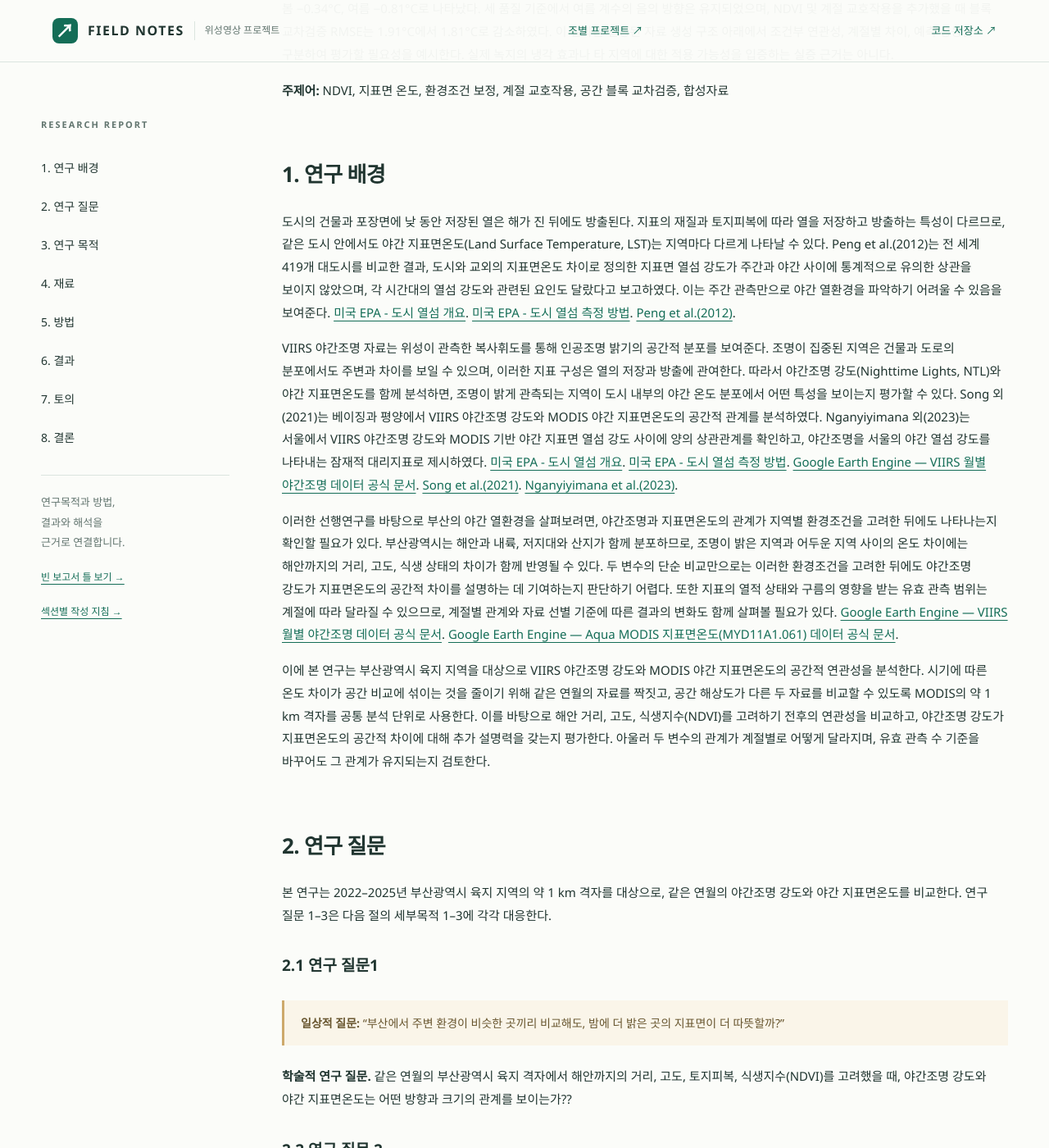
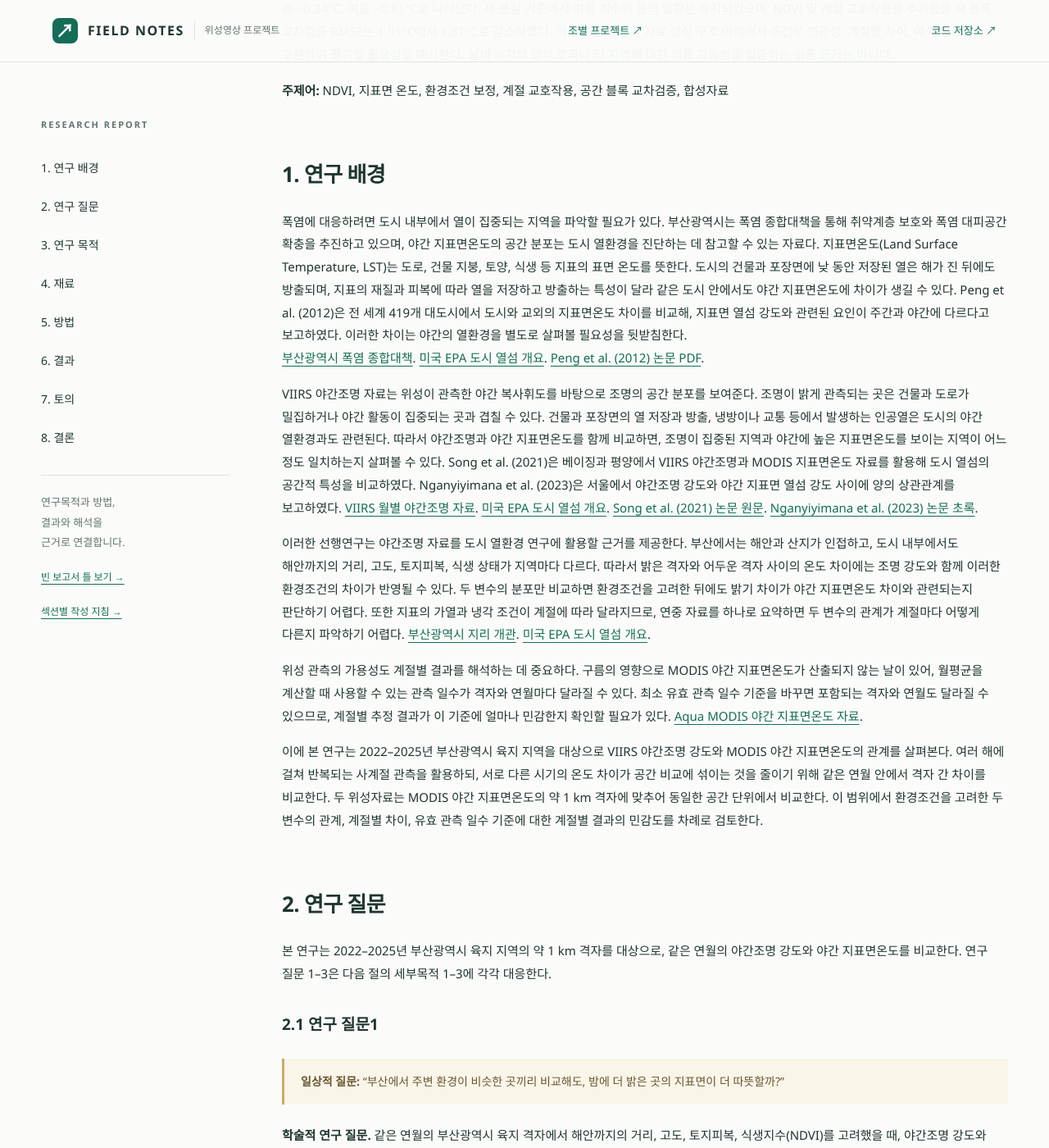
Before and after one commit to sungjun0107/-class2026_02_surveying_team2, a Jekyll site: the page built from docs/index.md, in a window 1280 px wide and 1400 px high, scrolled down 1662 px. Shown: the whole window at 82% size. Built offline with Jekyll 4.4.1, drawn with Linux system fonts in a browser that asks for light colours.

Commit message:
Update index.md

```diff
--- a/docs/index.md
+++ b/docs/index.md
@@ -19,23 +19,25 @@ badge: "측량학 2조 프로젝트"
 
 ## 1. 연구 배경 {#background}
 
- 도시의 건물과 포장면에 낮 동안 저장된 열은 해가 진 뒤에도 방출된다. 지표의 재질과 토지피복에 따라 열을 저장하고 방출하는 특성이 다르므로, 같은 도시 안에서도 야간 지표면온도(Land Surface Temperature, LST)는 지역마다 다르게 나타날 수 있다. Peng et al.(2012)는 전 세계 419개 대도시를 비교한 결과, 도시와 교외의 지표면온도 차이로 정의한 지표면 열섬 강도가 주간과 야간 사이에 통계적으로 유의한 상관을 보이지 않았으며, 각 시간대의 열섬 강도와 관련된 요인도 달랐다고 보고하였다. 이는 주간 관측만으로 야간 열환경을 파악하기 어려울 수 있음을 보여준다. [미국 EPA - 도시 열섬 개요](https://www.epa.gov/heatislands/what-are-heat-islands).
-[미국 EPA - 도시 열섬 측정 방법](https://www.epa.gov/heatislands/measuring-heat-islands).
- [Peng et al.(2012)](https://sites.bu.edu/cliveg/files/2013/11/peng-uhi-est-2012.pdf
-).
+ 폭염에 대응하려면 도시 내부에서 열이 집중되는 지역을 파악할 필요가 있다. 부산광역시는 폭염 종합대책을 통해 취약계층 보호와 폭염 대피공간 확충을 추진하고 있으며, 야간 지표면온도의 공간 분포는 도시 열환경을 진단하는 데 참고할 수 있는 자료다. 지표면온도(Land Surface Temperature, LST)는 도로, 건물 지붕, 토양, 식생 등 지표의 표면 온도를 뜻한다. 도시의 건물과 포장면에 낮 동안 저장된 열은 해가 진 뒤에도 방출되며, 지표의 재질과 피복에 따라 열을 저장하고 방출하는 특성이 달라 같은 도시 안에서도 야간 지표면온도에 차이가 생길 수 있다. Peng et al. (2012)은 전 세계 419개 대도시에서 도시와 교외의 지표면온도 차이를 비교해, 지표면 열섬 강도와 관련된 요인이 주간과 야간에 다르다고 보고하였다. 이러한 차이는 야간의 열환경을 별도로 살펴볼 필요성을 뒷받침한다.
+[부산광역시 폭염 종합대책](https://museum.busan.go.kr/busan/news/1731817).
+[미국 EPA 도시 열섬 개요](https://www.epa.gov/heatislands/what-are-heat-islands).
+[Peng et al. (2012) 논문 PDF](https://sites.bu.edu/cliveg/files/2013/11/peng-uhi-est-2012.pdf).
 
- VIIRS 야간조명 자료는 위성이 관측한 복사휘도를 통해 인공조명 밝기의 공간적 분포를 보여준다. 조명이 집중된 지역은 건물과 도로의 분포에서도 주변과 차이를 보일 수 있으며, 이러한 지표 구성은 열의 저장과 방출에 관여한다. 따라서 야간조명 강도(Nighttime Lights, NTL)와 야간 지표면온도를 함께 분석하면, 조명이 밝게 관측되는 지역이 도시 내부의 야간 온도 분포에서 어떤 특성을 보이는지 평가할 수 있다. Song 외(2021)는 베이징과 평양에서 VIIRS 야간조명 강도와 MODIS 야간 지표면온도의 공간적 관계를 분석하였다. Nganyiyimana 외(2023)는 서울에서 VIIRS 야간조명 강도와 MODIS 기반 야간 지표면 열섬 강도 사이에 양의 상관관계를 확인하고, 야간조명을 서울의 야간 열섬 강도를 나타내는 잠재적 대리지표로 제시하였다.
-[미국 EPA - 도시 열섬 개요](https://www.epa.gov/heatislands/what-are-heat-islands).
-[미국 EPA - 도시 열섬 측정 방법](https://www.epa.gov/heatislands/measuring-heat-islands).
-[Google Earth Engine — VIIRS 월별 야간조명 데이터 공식 문서](https://developers.google.com/earth-engine/datasets/catalog/NOAA_VIIRS_DNB_MONTHLY_V1_VCMCFG?hl=ko).
-[Song et al.(2021)](https://doi.org/10.3390/rs13163180).
-[Nganyiyimana et al.(2023)](https://doi.org/10.3992/jgb.18.2.29).
+ VIIRS 야간조명 자료는 위성이 관측한 야간 복사휘도를 바탕으로 조명의 공간 분포를 보여준다. 조명이 밝게 관측되는 곳은 건물과 도로가 밀집하거나 야간 활동이 집중되는 곳과 겹칠 수 있다. 건물과 포장면의 열 저장과 방출, 냉방이나 교통 등에서 발생하는 인공열은 도시의 야간 열환경과도 관련된다. 따라서 야간조명과 야간 지표면온도를 함께 비교하면, 조명이 집중된 지역과 야간에 높은 지표면온도를 보이는 지역이 어느 정도 일치하는지 살펴볼 수 있다. Song et al. (2021)은 베이징과 평양에서 VIIRS 야간조명과 MODIS 지표면온도 자료를 활용해 도시 열섬의 공간적 특성을 비교하였다. Nganyiyimana et al. (2023)은 서울에서 야간조명 강도와 야간 지표면 열섬 강도 사이에 양의 상관관계를 보고하였다.
+[VIIRS 월별 야간조명 자료](https://developers.google.com/earth-engine/datasets/catalog/NOAA_VIIRS_DNB_MONTHLY_V1_VCMSLCFG).
+[미국 EPA 도시 열섬 개요](https://www.epa.gov/heatislands/what-are-heat-islands).
+[Song et al. (2021) 논문 원문](https://www.mdpi.com/2072-4292/13/16/3180).
+[Nganyiyimana et al. (2023) 논문 초록](https://khu.elsevierpure.com/en/publications/nighttime-light-a-potential-proxy-for-local-nocturnal-urban-heat-/).
 
- 이러한 선행연구를 바탕으로 부산의 야간 열환경을 살펴보려면, 야간조명과 지표면온도의 관계가 지역별 환경조건을 고려한 뒤에도 나타나는지 확인할 필요가 있다. 부산광역시는 해안과 내륙, 저지대와 산지가 함께 분포하므로, 조명이 밝은 지역과 어두운 지역 사이의 온도 차이에는 해안까지의 거리, 고도, 식생 상태의 차이가 함께 반영될 수 있다. 두 변수의 단순 비교만으로는 이러한 환경조건을 고려한 뒤에도 야간조명 강도가 지표면온도의 공간적 차이를 설명하는 데 기여하는지 판단하기 어렵다. 또한 지표의 열적 상태와 구름의 영향을 받는 유효 관측 범위는 계절에 따라 달라질 수 있으므로, 계절별 관계와 자료 선별 기준에 따른 결과의 변화도 함께 살펴볼 필요가 있다.
-[Google Earth Engine — VIIRS 월별 야간조명 데이터 공식 문서](https://developers.google.com/earth-engine/datasets/catalog/NOAA_VIIRS_DNB_MONTHLY_V1_VCMCFG?hl=ko).
-[Google Earth Engine — Aqua MODIS 지표면온도(MYD11A1.061) 데이터 공식 문서](https://developers.google.com/earth-engine/datasets/catalog/MODIS_061_MYD11A1).
+ 이러한 선행연구는 야간조명 자료를 도시 열환경 연구에 활용할 근거를 제공한다. 부산에서는 해안과 산지가 인접하고, 도시 내부에서도 해안까지의 거리, 고도, 토지피복, 식생 상태가 지역마다 다르다. 따라서 밝은 격자와 어두운 격자 사이의 온도 차이에는 조명 강도와 함께 이러한 환경조건의 차이가 반영될 수 있다. 두 변수의 분포만 비교하면 환경조건을 고려한 뒤에도 밝기 차이가 야간 지표면온도 차이와 관련되는지 판단하기 어렵다. 또한 지표의 가열과 냉각 조건이 계절에 따라 달라지므로, 연중 자료를 하나로 요약하면 두 변수의 관계가 계절마다 어떻게 다른지 파악하기 어렵다.
+[부산광역시 지리 개관](https://encykorea.aks.ac.kr/Article/E0024209).
+[미국 EPA 도시 열섬 개요](https://www.epa.gov/heatislands/what-are-heat-islands).
 
- 이에 본 연구는 부산광역시 육지 지역을 대상으로 VIIRS 야간조명 강도와 MODIS 야간 지표면온도의 공간적 연관성을 분석한다. 시기에 따른 온도 차이가 공간 비교에 섞이는 것을 줄이기 위해 같은 연월의 자료를 짝짓고, 공간 해상도가 다른 두 자료를 비교할 수 있도록 MODIS의 약 1 km 격자를 공통 분석 단위로 사용한다. 이를 바탕으로 해안 거리, 고도, 식생지수(NDVI)를 고려하기 전후의 연관성을 비교하고, 야간조명 강도가 지표면온도의 공간적 차이에 대해 추가 설명력을 갖는지 평가한다. 아울러 두 변수의 관계가 계절별로 어떻게 달라지며, 유효 관측 수 기준을 바꾸어도 그 관계가 유지되는지 검토한다.
+ 위성 관측의 가용성도 계절별 결과를 해석하는 데 중요하다. 구름의 영향으로 MODIS 야간 지표면온도가 산출되지 않는 날이 있어, 월평균을 계산할 때 사용할 수 있는 관측 일수가 격자와 연월마다 달라질 수 있다. 최소 유효 관측 일수 기준을 바꾸면 포함되는 격자와 연월도 달라질 수 있으므로, 계절별 추정 결과가 이 기준에 얼마나 민감한지 확인할 필요가 있다.
+[Aqua MODIS 야간 지표면온도 자료](https://developers.google.com/earth-engine/datasets/catalog/MODIS_061_MYD11A1).
+
+ 이에 본 연구는 2022–2025년 부산광역시 육지 지역을 대상으로 VIIRS 야간조명 강도와 MODIS 야간 지표면온도의 관계를 살펴본다. 여러 해에 걸쳐 반복되는 사계절 관측을 활용하되, 서로 다른 시기의 온도 차이가 공간 비교에 섞이는 것을 줄이기 위해 같은 연월 안에서 격자 간 차이를 비교한다. 두 위성자료는 MODIS 야간 지표면온도의 약 1 km 격자에 맞추어 동일한 공간 단위에서 비교한다. 이 범위에서 환경조건을 고려한 두 변수의 관계, 계절별 차이, 유효 관측 일수 기준에 대한 계절별 결과의 민감도를 차례로 검토한다.
 
 ## 2. 연구 질문 {#question}
 
```
